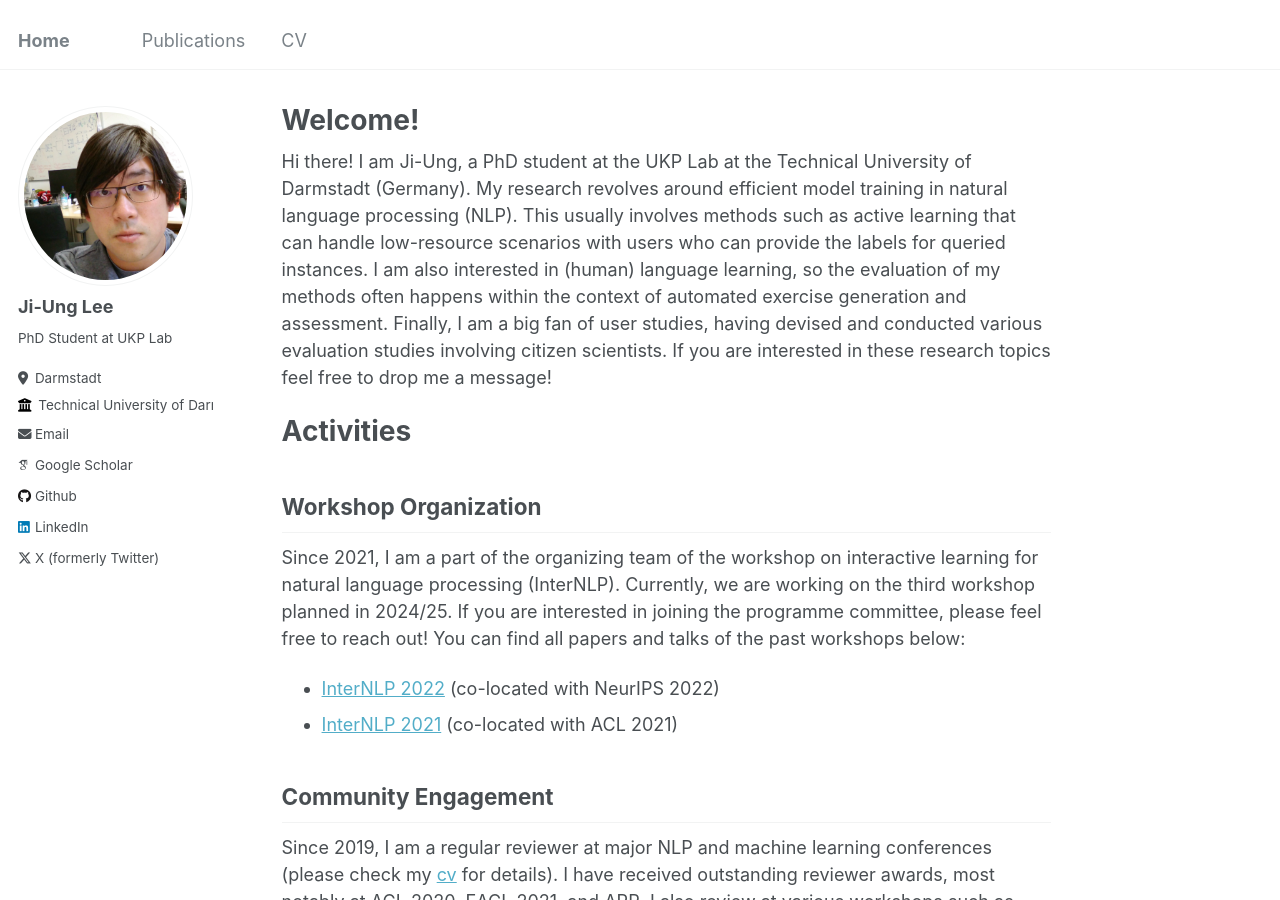
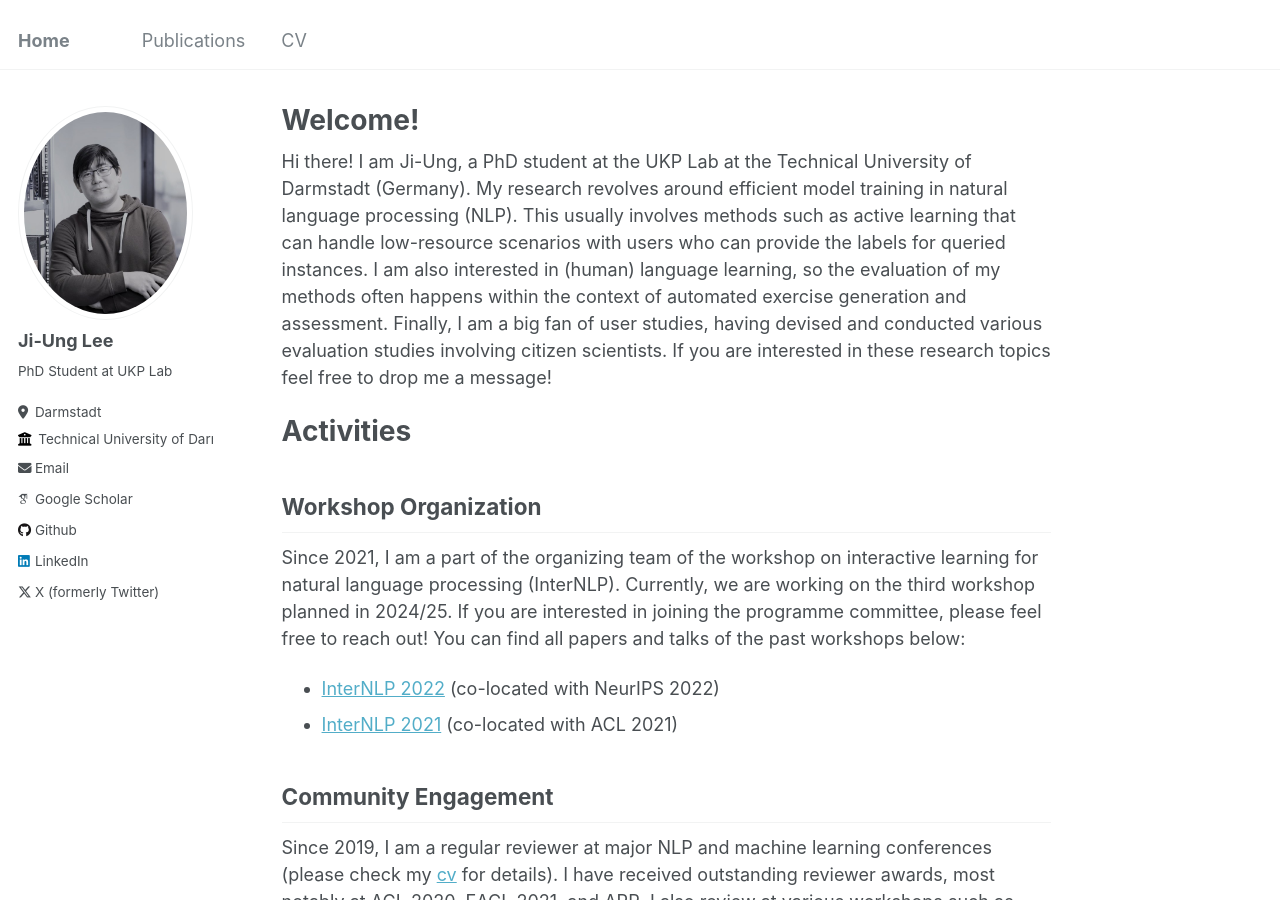
Before and after one commit to ji-ung-lee/ji-ung-lee.github.io, a Jekyll site: the page built from _pages/about.md, in a window 1280 px wide and 900 px high. Built offline with Jekyll 4.4.1, drawn with Linux system fonts in a browser that asks for light colours; some web fonts are replaced.

Commit message:
update img

```diff
--- a/_config.yml
+++ b/_config.yml
@@ -21,7 +21,7 @@ repository               : "ji-ung-lee/ji-ung-lee.github.io"
 #               Additional customization can be done by editing /_includes/author-profile.html
 author:
   # Biographic information
-  avatar           : "selfie.jpg"
+  avatar           : "selfie2.jpg"
   name             : "Ji-Ung Lee"
   pronouns         : # example: "he/him"
   bio              : "PhD Student at UKP Lab"
```
Also changed, not shown: images/hsd-cropped.jpg (deleted), images/selfie2.jpg (added).
